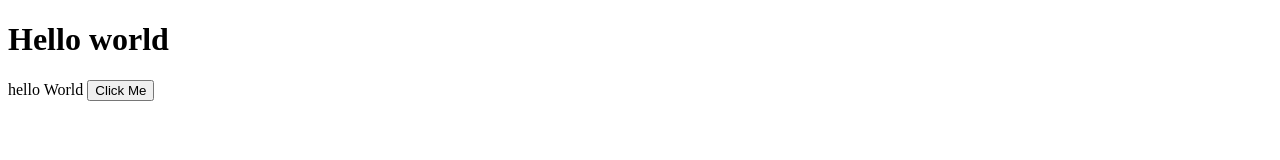
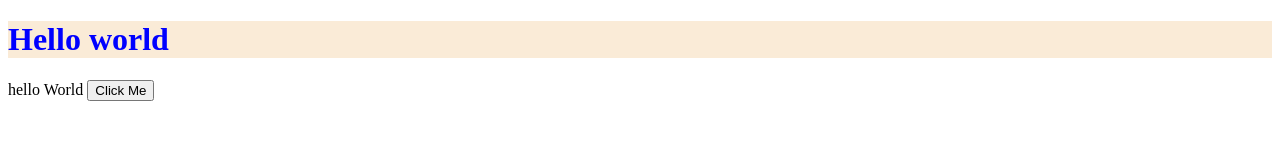
Before and after one commit to Suhani-Bundela/Delta-Learn, a plain HTML site: page index.html in a window 1280 px wide. Drawn offline with Linux system fonts and the light colour scheme.

Commit message:
Update index.html

```diff
--- a/index.html
+++ b/index.html
@@ -4,6 +4,7 @@
     <meta charset="UTF-8" />
     <meta name="viewport" content="width=device-width, initial-scale=1.0" />
     <title>Git Sample</title>
+    <link rel="Stylesheet" href="style.css"/>
   </head>
   <body>
     <h1>Hello world</h1>
```
